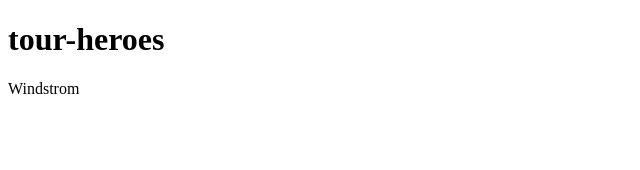
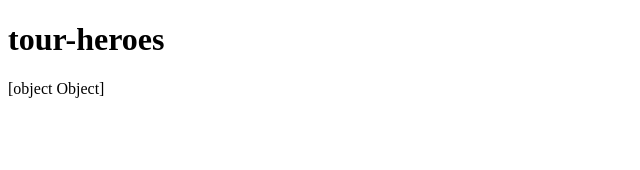
Before and after one commit to MuhamadIffat/belajar-angular-dasar, an Angular app: page / in a window 1280 px wide. Shown: the top 170 px of the page, without its empty margins (0-640 px from the left). Built offline with nearby package versions, Linux system fonts and the light colour scheme.

Commit message:
refactor property with interface hero

```diff
--- a/src/app/heroes/heroes.component.ts
+++ b/src/app/heroes/heroes.component.ts
@@ -1,4 +1,5 @@
 import { Component, OnInit } from '@angular/core';
+import { Hero } from '../hero';
 
 @Component({
   selector: 'app-heroes',
@@ -6,8 +7,13 @@ import { Component, OnInit } from '@angular/core';
   styleUrls: ['./heroes.component.css']
 })
 export class HeroesComponent implements OnInit {
+//Refactor this property with interface hero
+  // hero = "Windstrom";
 
-  hero = "Windstrom";
+  hero: Hero = {
+    id: 1,
+    name: "Windstrom"
+  };
 
   constructor() { }
 
```
